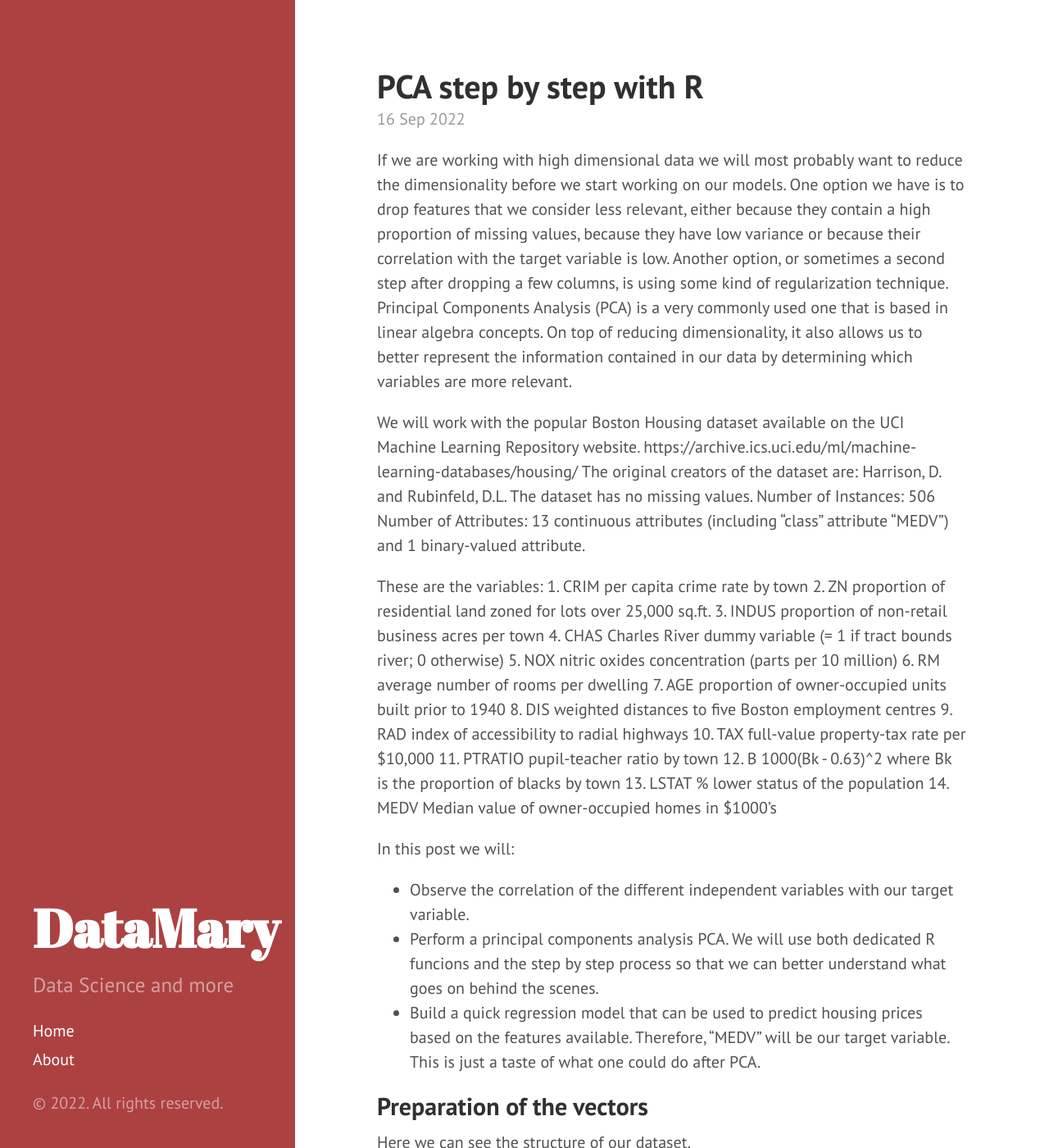
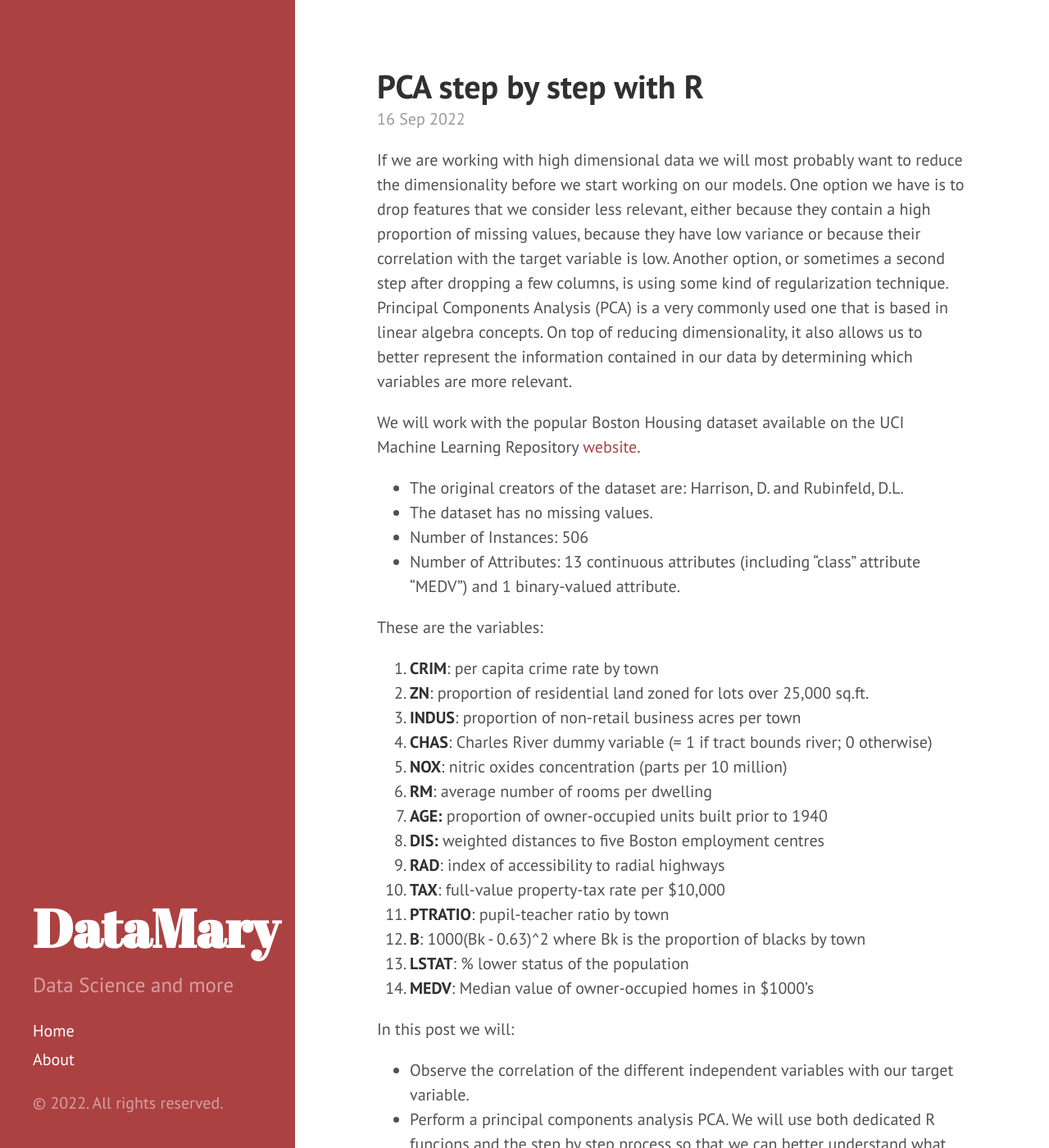
Before and after one commit to BlueDunes/blog, a Jekyll site: the page built from _posts/2022-09-16-PCA_R.md, in a window 1280 px wide and 1400 px high. Shown: the whole window at 82% size. Built offline with Jekyll 4.4.1, drawn with Linux system fonts in a browser that asks for light colours; Markdown is read by kramdown in place of the engine named in the settings.

Commit message:
Fix links and list of variables format (PCA)

```diff
--- a/_posts/2022-09-16-PCA_R.md
+++ b/_posts/2022-09-16-PCA_R.md
@@ -4,31 +4,27 @@ title: PCA step by step with R
 ---
 If we are working with high dimensional data we will most probably want to reduce the dimensionality before we start working on our models. One option we have is to drop features that we consider less relevant, either because they contain a high proportion of missing values, because they have low variance or because their correlation with the target variable is low. Another option, or sometimes a second step after dropping a few columns, is using some kind of regularization technique. Principal Components Analysis (PCA) is a very commonly used one that is based in linear algebra concepts. On top of reducing dimensionality, it also allows us to better represent the information contained in our data by determining which variables are more relevant.
 
-We will work with the popular Boston Housing dataset available on the UCI Machine Learning Repository website.
-https://archive.ics.uci.edu/ml/machine-learning-databases/housing/
-The original creators of the dataset are: Harrison, D. and Rubinfeld, D.L.
-The dataset has no missing values.
-Number of Instances: 506
-Number of Attributes: 13 continuous attributes (including "class" attribute "MEDV") and 1 binary-valued attribute.
+We will work with the popular Boston Housing dataset available on the UCI Machine Learning Repository [website](https://archive.ics.uci.edu/ml/machine-learning-databases/housing/).
+- The original creators of the dataset are: Harrison, D. and Rubinfeld, D.L.
+- The dataset has no missing values.
+- Number of Instances: 506
+- Number of Attributes: 13 continuous attributes (including "class" attribute "MEDV") and 1 binary-valued attribute.
 
 These are the variables:
-    1. CRIM      per capita crime rate by town
-    2. ZN        proportion of residential land zoned for lots over
-                 25,000 sq.ft.
-    3. INDUS     proportion of non-retail business acres per town
-    4. CHAS      Charles River dummy variable (= 1 if tract bounds
-                 river; 0 otherwise)
-    5. NOX       nitric oxides concentration (parts per 10 million)
-    6. RM        average number of rooms per dwelling
-    7. AGE       proportion of owner-occupied units built prior to 1940
-    8. DIS       weighted distances to five Boston employment centres
-    9. RAD       index of accessibility to radial highways
-    10. TAX      full-value property-tax rate per $10,000
-    11. PTRATIO  pupil-teacher ratio by town
-    12. B        1000(Bk - 0.63)^2 where Bk is the proportion of blacks
-                 by town
-    13. LSTAT    % lower status of the population
-    14. MEDV     Median value of owner-occupied homes in $1000's
+1. **CRIM**: per capita crime rate by town
+2. **ZN**: proportion of residential land zoned for lots over 25,000 sq.ft.
+3. **INDUS**: proportion of non-retail business acres per town
+4. **CHAS**: Charles River dummy variable (= 1 if tract bounds river; 0 otherwise)
+5. **NOX**: nitric oxides concentration (parts per 10 million)
+6. **RM**: average number of rooms per dwelling
+7. **AGE:** proportion of owner-occupied units built prior to 1940
+8. **DIS:** weighted distances to five Boston employment centres
+9. **RAD**: index of accessibility to radial highways
+10. **TAX**: full-value property-tax rate per $10,000
+11. **PTRATIO**: pupil-teacher ratio by town
+12. **B**: 1000(Bk - 0.63)^2 where Bk is the proportion of blacks by town
+13. **LSTAT**: % lower status of the population
+14. **MEDV**: Median value of owner-occupied homes in $1000's
 
 In this post we will:
 - Observe the correlation of the different independent variables with our target variable.
```
